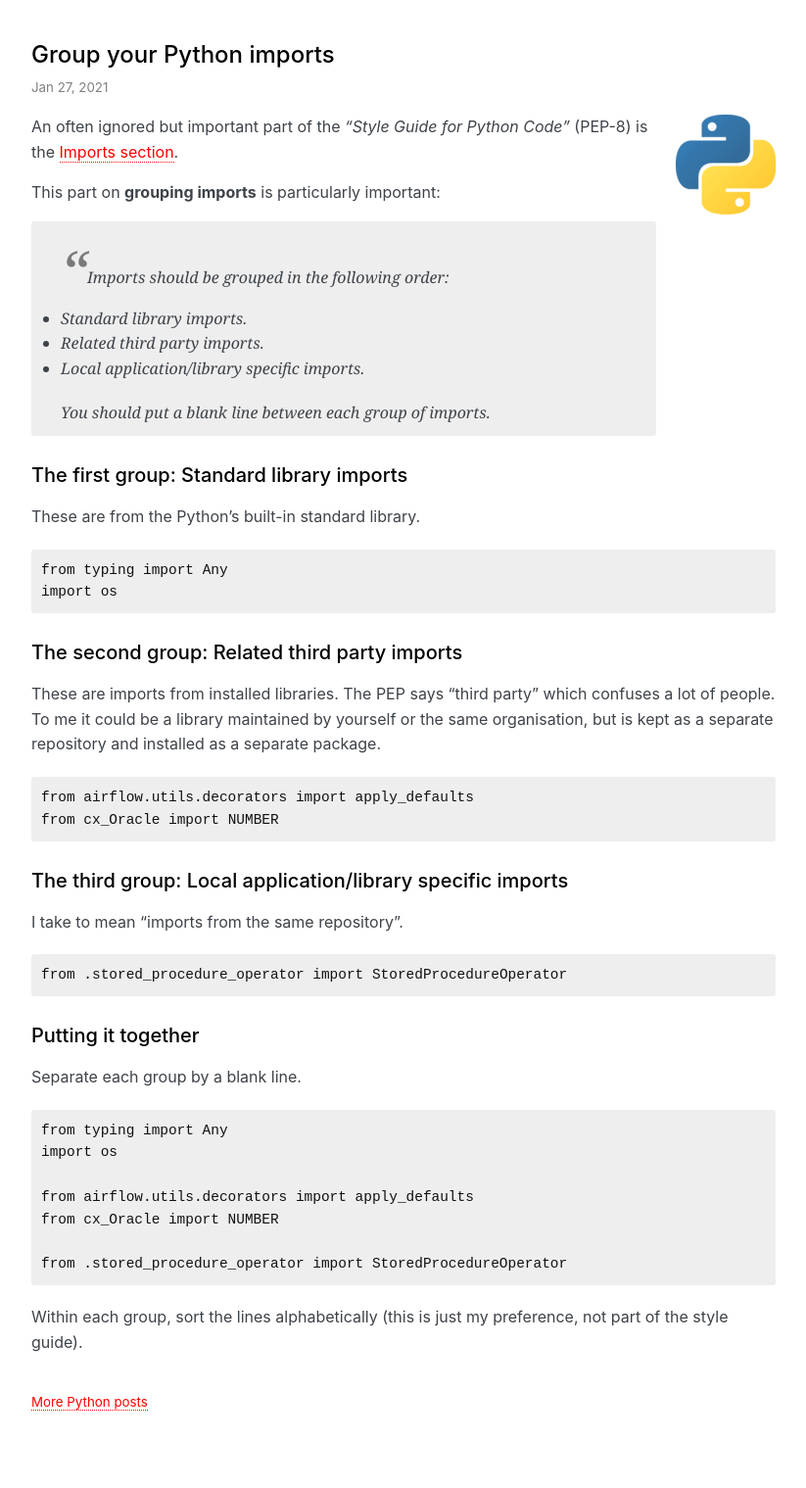
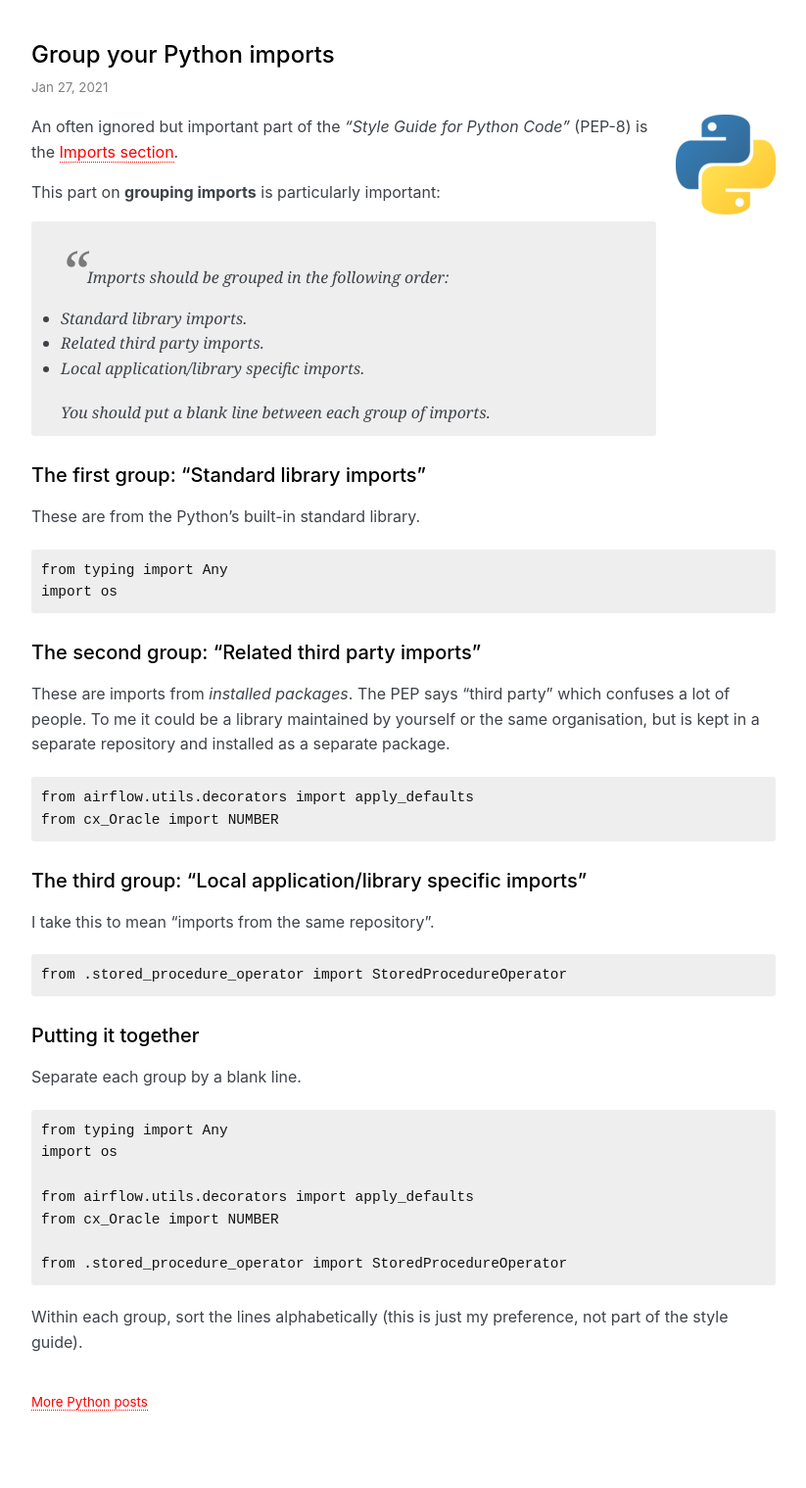
Before and after one commit to explodinglabs/explodinglabs.github.io, a Jekyll site: the page built from _posts/python/2021-01-27-imports.markdown, in a window 1280 px wide. Shown: the whole page at 98% size, without its empty margins (228-1051 px from the left). Built offline with Jekyll 4.4.1, drawn with Linux system fonts in a browser that asks for light colours; some web fonts are replaced.

Commit message:
Adjust imports post

````diff
--- a/_posts/python/2021-01-27-imports.markdown
+++ b/_posts/python/2021-01-27-imports.markdown
@@ -22,7 +22,7 @@ This part on **grouping imports** is particularly important:
 >
 > You should put a blank line between each group of imports.
 
-## The first group: Standard library imports
+## The first group: "Standard library imports"
 
 These are from the Python's built-in standard library.
 
@@ -31,11 +31,11 @@ from typing import Any
 import os
 ```
 
-## The second group: Related third party imports
+## The second group: "Related third party imports"
 
-These are imports from installed libraries. The PEP says "third party" which
+These are imports from _installed packages_. The PEP says "third party" which
 confuses a lot of people. To me it could be a library maintained by yourself or
-the same organisation, but is kept as a separate repository and installed as a
+the same organisation, but is kept in a separate repository and installed as a
 separate package.
 
 ```python
@@ -43,9 +43,9 @@ from airflow.utils.decorators import apply_defaults
 from cx_Oracle import NUMBER
 ```
 
-## The third group: Local application/library specific imports
+## The third group: "Local application/library specific imports"
 
-I take to mean "imports from the same repository".
+I take this to mean "imports from the same repository".
 
 ```python
 from .stored_procedure_operator import StoredProcedureOperator
````
